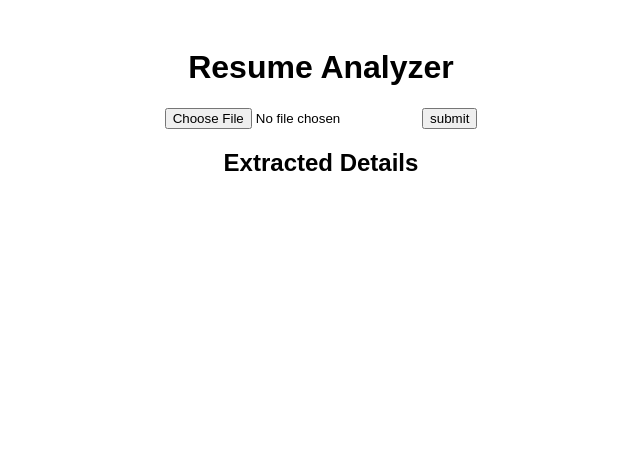
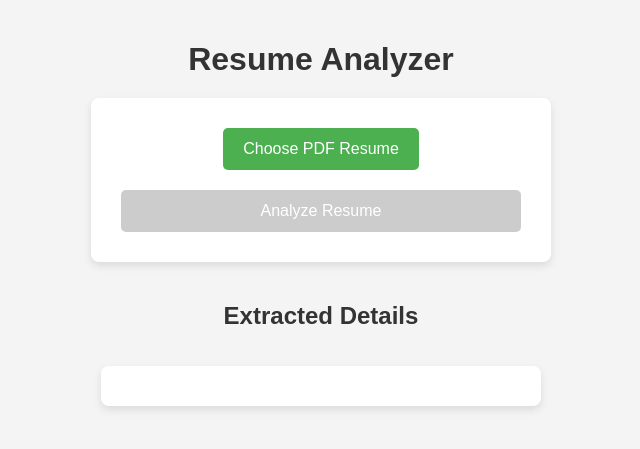
Before and after one commit to Harshitmishra001/Resume_Analyser, a Flask app: page / in a window 1280 px wide. Shown: the top 449 px of the page, without its empty margins (319-959 px from the left). Run offline with Flask 3, Linux system fonts and the light colour scheme.

Commit message:
web page update

```diff
--- a/templates/index.html
+++ b/templates/index.html
@@ -7,14 +7,38 @@
     <title>Resume Analyzer</title>
     <style>
         body {
-            font-family: sans-serif;
+            font-family: 'Arial', sans-serif;
             display: flex;
             flex-direction: column;
             align-items: center;
+            background-color: #f4f4f4;
+            margin: 0;
             padding: 20px;
         }
 
-        #resumeUpload {
+        h1 {
+            color: #333;
+            margin-bottom: 20px;
+        }
+
+        form {
+            background-color: #fff;
+            padding: 30px;
+            border-radius: 8px;
+            box-shadow: 0 4px 8px rgba(0, 0, 0, 0.1);
+            text-align: center;
+            width: 100%;
+            max-width: 400px;
+        }
+
+        .file-input-wrapper {
+            display: flex;
+            align-items: center;
+            justify-content: center;
+            margin-bottom: 20px;
+        }
+
+        input[type="file"] {
             display: none;
         }
 
@@ -22,8 +46,60 @@
             background-color: #4CAF50;
             color: white;
             padding: 12px 20px;
+            border-radius: 5px;
+            cursor: pointer;
+            font-size: 16px;
+            transition: background-color 0.3s ease;
+        }
+
+        label:hover {
+            background-color: #45a049;
+        }
+
+        input[type="submit"] {
+            background-color: #007BFF;
+            color: white;
+            padding: 12px 20px;
             border: none;
+            border-radius: 5px;
             cursor: pointer;
+            font-size: 16px;
+            width: 100%;
+            transition: background-color 0.3s ease;
+        }
+
+        input[type="submit"]:hover {
+            background-color: #0056b3;
+        }
+
+        input[type="submit"]:disabled {
+            background-color: #ccc;
+            cursor: not-allowed;
+        }
+
+        h2 {
+            color: #333;
+            margin-top: 40px;
+        }
+
+        ul {
+            list-style: none;
+            padding: 0;
+            width: 100%;
+            max-width: 400px;
+            background-color: #fff;
+            padding: 20px;
+            border-radius: 8px;
+            box-shadow: 0 4px 8px rgba(0, 0, 0, 0.1);
+        }
+
+        li {
+            padding: 10px 0;
+            border-bottom: 1px solid #ddd;
+        }
+
+        li:last-child {
+            border-bottom: none;
         }
 
         #results,
@@ -37,8 +113,11 @@
 <body>
     <h1>Resume Analyzer</h1>
     <form action="/" method="post" enctype="multipart/form-data">
-        <input type="file" name="file" id="file">
-        <input type="submit" value="submit">
+        <div class="file-input-wrapper">
+            <input type="file" name="file" id="file" accept="application/pdf">
+            <label for="file">Choose PDF Resume</label>
+        </div>
+        <input type="submit" value="Analyze Resume" id="submitBtn" disabled>
     </form>
     <h2>Extracted Details</h2>
     <ul>
@@ -46,6 +125,22 @@
         <li>{{ detail }}</li>
         {% endfor %}
     </ul>
+
+    <script>
+        const fileInput = document.getElementById('file');
+        const submitBtn = document.getElementById('submitBtn');
+
+        fileInput.addEventListener('change', function() {
+            const file = fileInput.files[0];
+
+            if (file && file.type === 'application/pdf') {
+                submitBtn.disabled = false;
+            } else {
+                submitBtn.disabled = true;
+                alert('Please upload a valid PDF file.');
+            }
+        });
+    </script>
 </body>
 
 </html>
```
